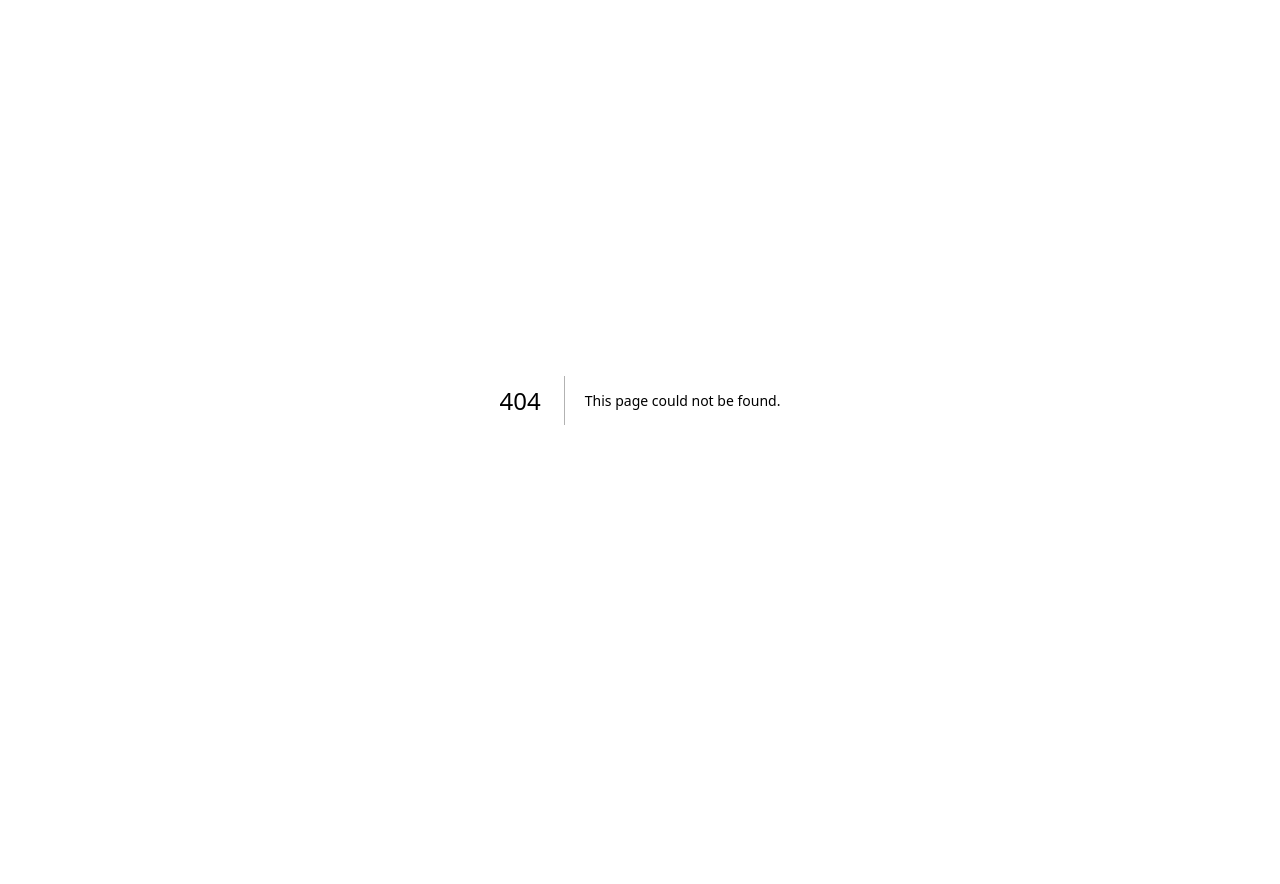
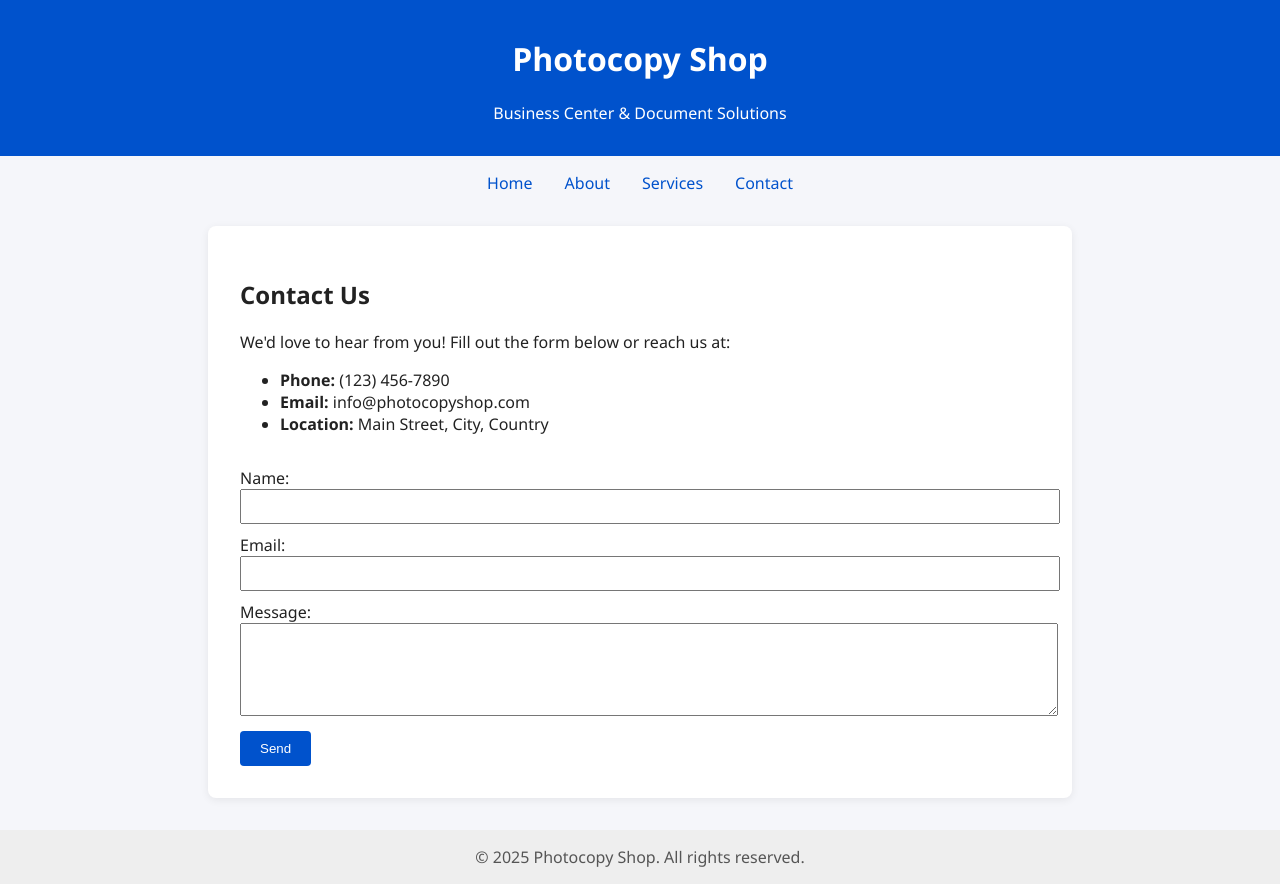
Before and after one commit to TechNova-code/TechNova, a Next.js app: page /contact in a window 1280 px wide. Before the commit this address had no page. Before the commit the page ends 800 px from the top, so only its background shows below. Built offline with nearby package versions, Linux system fonts and the light colour scheme.

Commit message:
Add Next.js starter files for Photocopy Shop website

```diff
--- /dev/null
+++ b/pages/contact.js
@@ -0,0 +1,44 @@
+import Layout from '../components/Layout';
+import { useState } from 'react';
+
+export default function Contact() {
+  const [submitted, setSubmitted] = useState(false);
+
+  function handleSubmit(e) {
+    e.preventDefault();
+    setSubmitted(true);
+  }
+
+  return (
+    <Layout>
+      <h2>Contact Us</h2>
+      <p>
+        We'd love to hear from you! Fill out the form below or reach us at:
+      </p>
+      <ul>
+        <li><strong>Phone:</strong> (123) 456-7890</li>
+        <li><strong>Email:</strong> info@photocopyshop.com</li>
+        <li><strong>Location:</strong> Main Street, City, Country</li>
+      </ul>
+      <form onSubmit={handleSubmit} style={{ marginTop: '2rem' }}>
+        <label>
+          Name:<br />
+          <input type="text" name="name" required style={{width:'100%',padding:'8px',marginBottom:'10px'}} />
+        </label>
+        <br />
+        <label>
+          Email:<br />
+          <input type="email" name="email" required style={{width:'100%',padding:'8px',marginBottom:'10px'}} />
+        </label>
+        <br />
+        <label>
+          Message:<br />
+          <textarea name="message" rows={5} required style={{width:'100%',padding:'8px',marginBottom:'10px'}} />
+        </label>
+        <br />
+        <button type="submit" style={{padding:'10px 20px',background:'#0052cc',color:'#fff',border:'none',borderRadius:'4px'}}>Send</button>
+        {submitted && <p style={{color:'green',marginTop:'10px'}}>Thank you for contacting us! We'll be in touch soon.</p>}
+      </form>
+    </Layout>
+  );
+}
```
